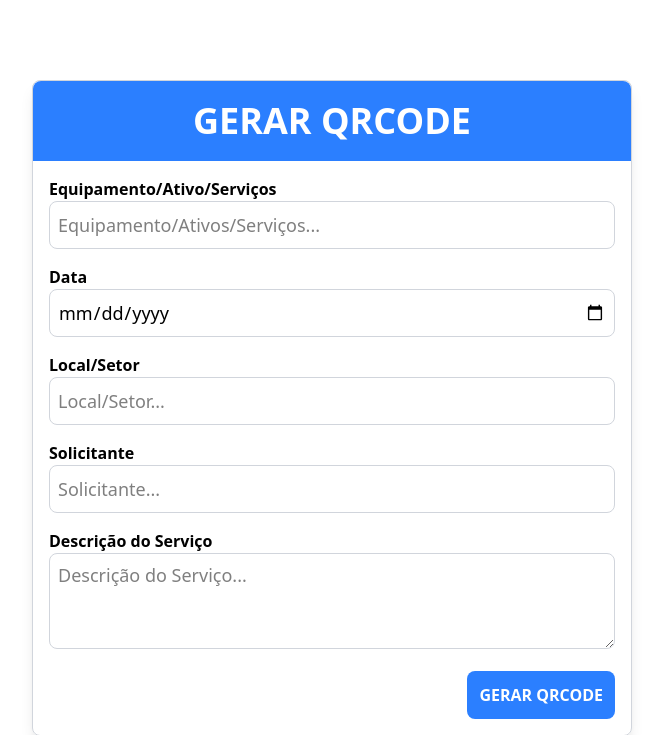
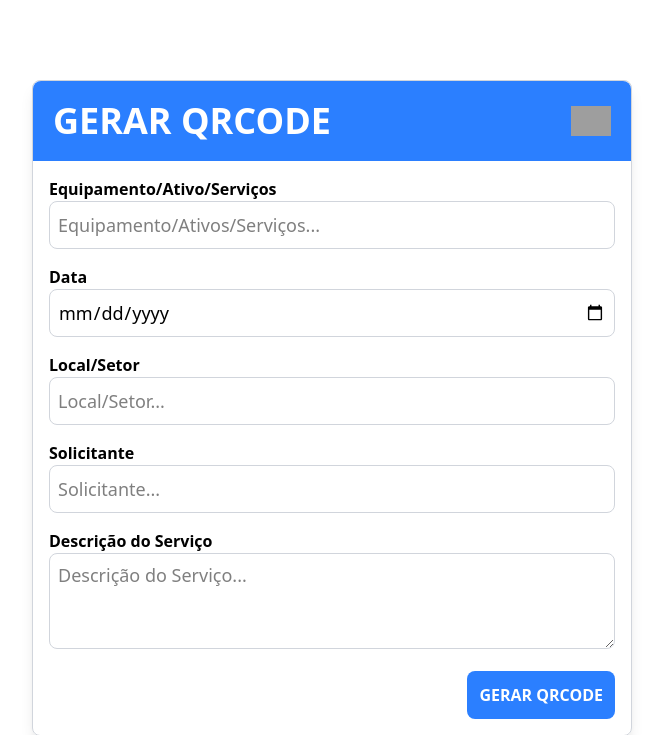
Before and after one commit to vitchin/GeradorQrcodeFGH, a Flask app: page / in a window 1280 px wide. Shown: the top 735 px of the page, without its empty margins (308-971 px from the left). Run offline with Flask 3, Linux system fonts and the light colour scheme; grey boxes are pictures that could not be loaded.

Commit message:
[feat] coloca icone do fgh

```diff
--- a/templates/home.html
+++ b/templates/home.html
@@ -7,8 +7,13 @@
     <link rel="stylesheet" href="https://cdn.jsdelivr.net/npm/@tailwindcss/browser@4">
 </head>
 <body class="w-full p-4 sm:p-20 flex flex-col items-center justify-center bg-white font-sans">
+
     <form class="container max-w-[600px] w-full shadow-lg border border-gray-300 rounded-lg flex flex-col items-center justify-center" id="qrForm">
-        <h1 class="mb-4 p-[20px] rounded-top bg-blue-500 text-white w-full text-4xl text-center font-bold" style="border-top-right-radius: 8px; border-top-left-radius: 8px;">GERAR QRCODE</h1>
+
+        <h1 class="mb-4 p-[20px] flex flex-row items-center justify-between rounded-top bg-blue-500 text-white w-full text-4xl text-center font-bold" style="border-top-right-radius: 8px; border-top-left-radius: 8px;">
+            GERAR QRCODE
+            <img src="{{ url_for('static', filename='img/fghLogo.png') }}" class="w-10 h-auto" alt="logo">
+        </h1>
 
         <div class="w-full px-4">
             <label class="font-bold text-base">Equipamento/Ativo/Serviços</label>
--- a/templates/qrcode.html
+++ b/templates/qrcode.html
@@ -44,7 +44,11 @@
     <div class="container max-w-[600px] w-full shadow-lg border border-gray-300 rounded-lg flex flex-col items-center justify-center">
 
         <div class="w-full flex flex-col items-center justify-center" id="print-area">
-            <h1 class="mb-4 p-4 bg-blue-500 text-white w-full text-2xl sm:text-4xl text-center font-bold mb-4" style="border-top-right-radius: 8px; border-top-left-radius: 8px;">FGH</h1>
+            <h1 class="mb-4 p-[20px] flex flex-row items-center justify-between rounded-top bg-blue-500 text-white w-full text-4xl text-center font-bold" style="border-top-right-radius: 8px; border-top-left-radius: 8px;">
+                FGH
+                <img src="{{ url_for('static', filename='img/fghLogo.png') }}" class="w-10 h-auto" alt="logo">
+            </h1>
+
             <div id="qrcode" class="mb-4 max-w-[350px] w-fit h-auto sm:h-[350px] mx-auto p-2"></div>
             <p class="text-center px-4 text-gray-700 text-[18px]">Manutenção Setorial Predial</p>
 
```
